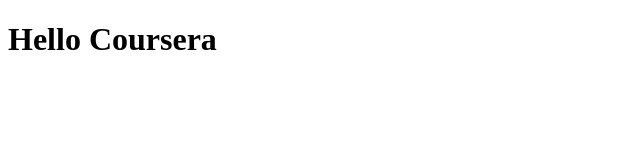
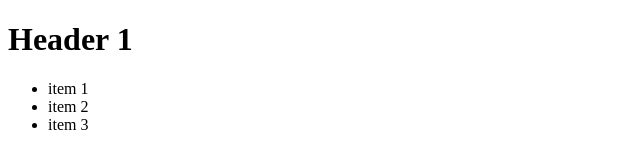
Before and after one commit to chombrouck83/coursera-test, a plain HTML site: page site/index.html in a window 1280 px wide. Shown: the whole page, without its empty margins (0-640 px from the left). Drawn offline with Linux system fonts and the light colour scheme.

Commit message:
Small change to content

```diff
--- a/site/index.html
+++ b/site/index.html
@@ -3,9 +3,14 @@
 <head>
     <meta charset="UTF-8">
     <meta name="viewport" content="width=device-width, initial-scale=1.0">
-    <title>Hello Coursera!</title>
+    <title>Coursera</title>
 </head>
 <body>
-    <h1>Hello Coursera</h1>
+    <h1>Header 1</h1>
+    <ul>
+        <li> item 1</li>
+        <li> item 2</li>
+        <li> item 3</li>
+    </ul>
 </body>
 </html>
```
